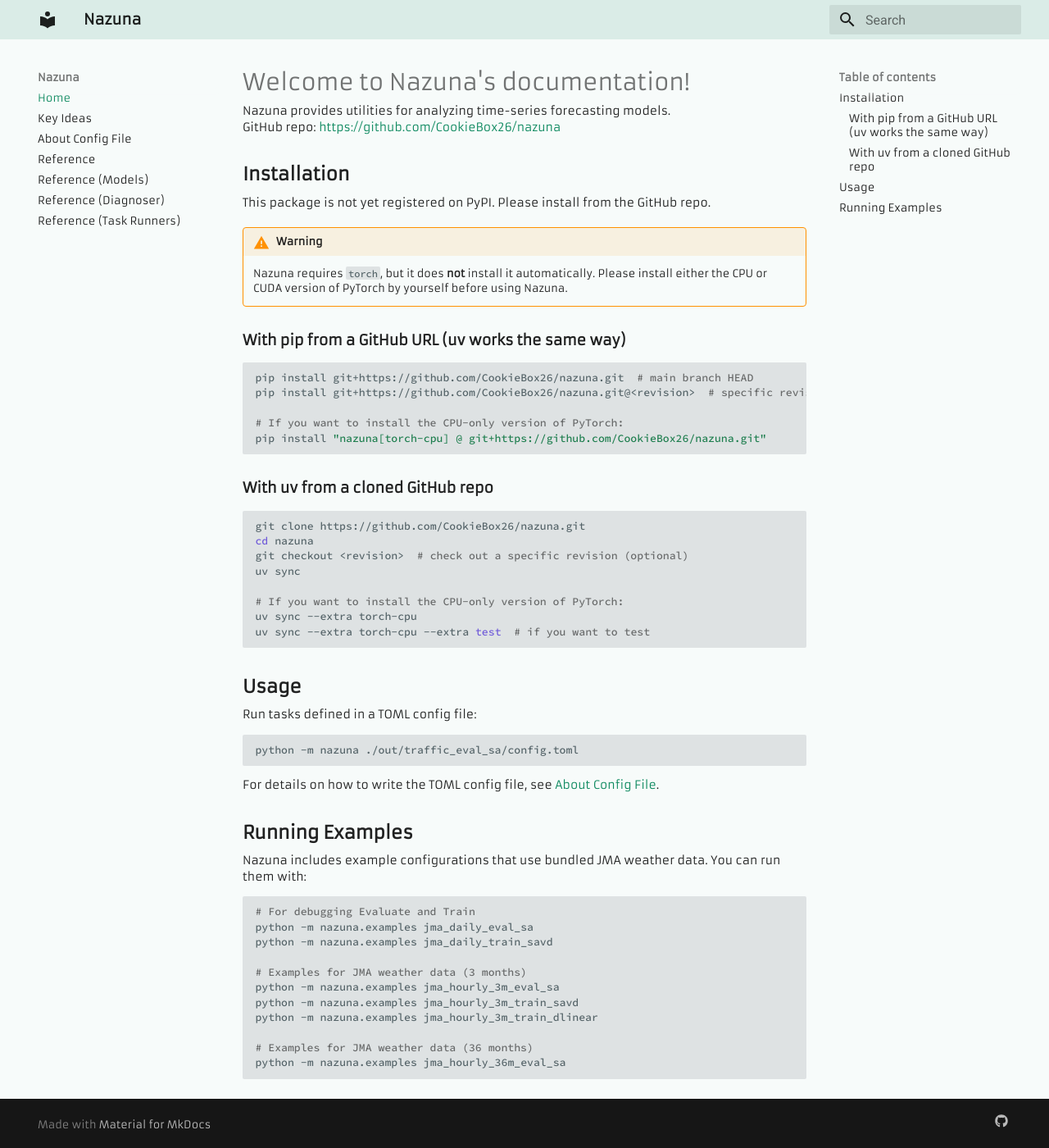
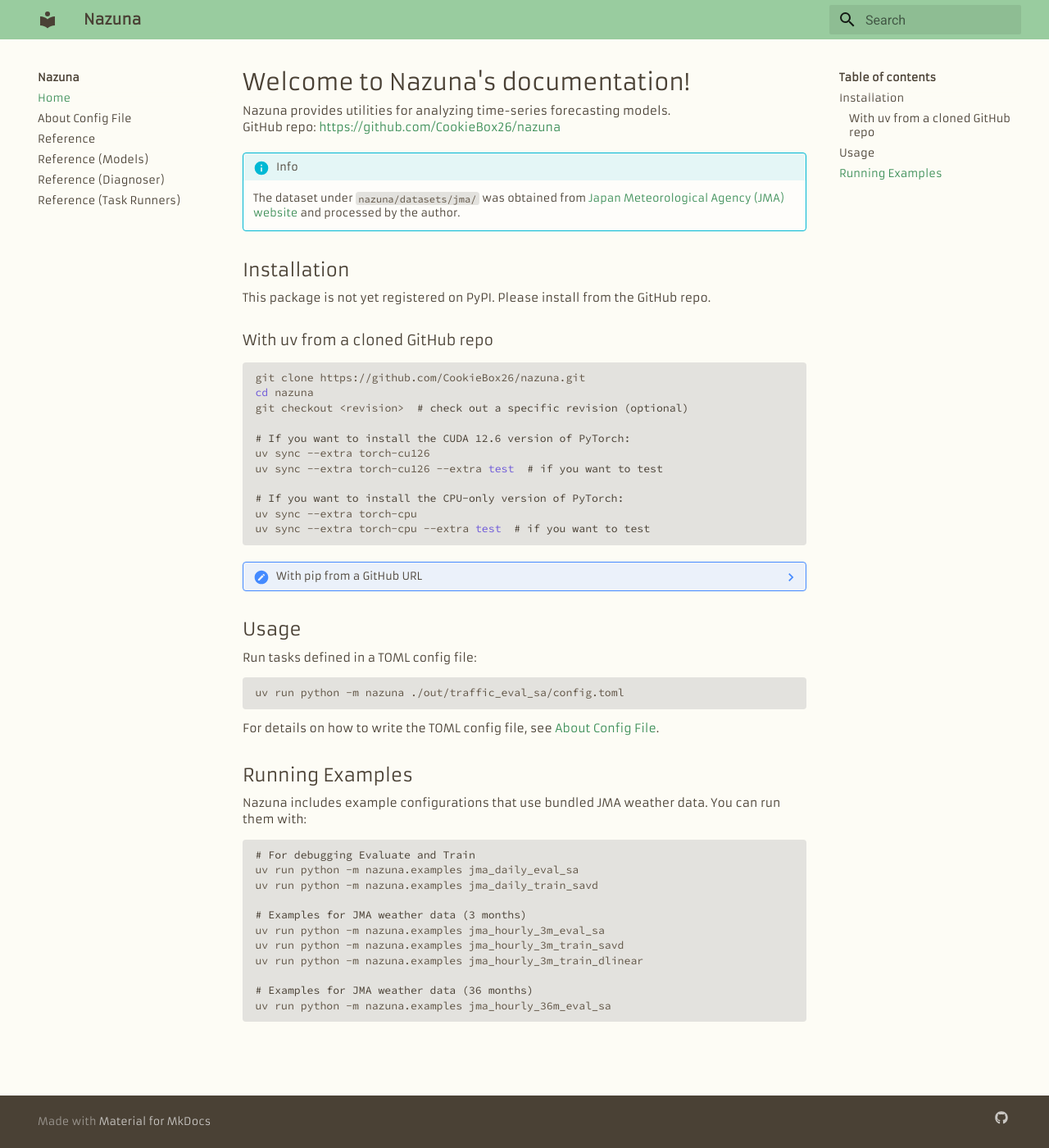
Before and after one commit to CookieBox26/nazuna, an MkDocs documentation site: the page built from docs/index.md, in a window 1280 px wide and 1400 px high. Shown: the whole window at 82% size. Built offline with MkDocs 1.6.1 and Material for MkDocs 9.7.7, drawn with Linux system fonts in a browser that asks for light colours; some web fonts are replaced.

````diff
--- a/docs/custom.css
+++ b/docs/custom.css
@@ -1,14 +1,22 @@
-@import url('https://fonts.googleapis.com/css2?family=Source+Code+Pro:ital,wght@0,200..900;1,200..900&family=Armata&family=IBM+Plex+Sans+JP&display=swap');
+@import url('https://fonts.googleapis.com/css2?family=Source+Code+Pro:ital,wght@0,400;0,600;1,400&display=swap');
+@import url('https://fonts.googleapis.com/css2?family=Armata&display=swap');
+@import url("https://fonts.googleapis.com/css2?family=IBM+Plex+Sans+JP:wght@400;600&display=swap");
 :root, [data-md-color-scheme=default] {
-    --md-default-bg-color: #f7fbfa;
-    --md-code-fg-color: #536267;
-    --md-code-bg-color: #dee2e3;
+    --md-default-bg-color: #fdfcf5;
+    --md-primary-fg-color: #99cc9f;
+    --md-primary-bg-color: #4a4135;
+    --md-default-fg-color: #4a4135;
+    --md-default-fg-color--light: #4a4135;
+    --md-code-fg-color: #615546;
+    --md-code-bg-color: #e3e2de;
+    --md-footer-bg-color--dark: #4a4135;
+    --md-admonition-bg-color: #fefdfa;
 }
 [data-md-color-primary=white] {
-    --md-typeset-a-color: #0d895f;
+    --md-typeset-a-color: #3d8f58;
 }
 [data-md-color-accent=indigo] {
-    --md-accent-fg-color: #8ecab8;
+    --md-accent-fg-color: #9bcc94;
 }
 body {
     font-family: 'Armata', 'IBM Plex Sans JP', var(--md-text-font-family);
@@ -26,37 +34,42 @@ body {
 code, pre, .md-typeset code {
     font-family: 'Source Code Pro', var(--md-code-font-family);
     font-optical-sizing: auto;
-    font-weight: 500;
 }
 .md-typeset code {
     font-size: .94em;
-    padding: .05em .25em;
+    padding: .05em .3em;
+    border-radius: .3em;
 }
 .md-header {
-    background-color: #daece7;
 	box-shadow: none;
+    font-weight: 400;
 }
 .md-typeset h1 {
     margin: 0 0 -0.25em;
 }
 .md-typeset h2 {
-    font-weight: bold;
     margin: 1.5em 0 -0.25em;
-}
-.md-typeset h3{
-    font-weight: bold;
 }
 .md-typeset h3 code {
     font-size: 1.1em;
-    font-weight: 600;
 }
 .md-typeset h4 code {
     margin-top: 1.5em;
 }
 .md-typeset h4 code {
     font-size: 1.05em;
-    font-weight: 600;
 }
 .md-typeset .admonition, .md-typeset details {
 	box-shadow: none;
 }
+.md-typeset ol li,.md-typeset ul li {
+    margin-bottom: .25em
+}
+.md-typeset .admonition-title,.md-typeset summary {
+    font-weight: 400
+}
+@media screen and (max-width: 44.9844em) {
+    .md-content__inner>.highlight {
+        margin: 1em 0;
+    }
+}
--- a/docs/index.md
+++ b/docs/index.md
@@ -3,39 +3,43 @@
 Nazuna provides utilities for analyzing time-series forecasting models.
 GitHub repo: [https://github.com/CookieBox26/nazuna](https://github.com/CookieBox26/nazuna)
 
+!!! info
+
+    The dataset under `nazuna/datasets/jma/` was obtained from [Japan Meteorological Agency (JMA) website](https://www.data.jma.go.jp/stats/etrn/index.php) and processed by the author.
+
 ## Installation
 
 This package is not yet registered on PyPI. Please install from the GitHub repo.
-
-!!! warning
-
-    Nazuna requires `torch`, but it does **not** install it automatically. Please install either the CPU or CUDA version of PyTorch by yourself before using Nazuna.
-
-### With pip from a GitHub URL (uv works the same way)
-```bash
-pip install git+https://github.com/CookieBox26/nazuna.git  # main branch HEAD
-pip install git+https://github.com/CookieBox26/nazuna.git@<revision>  # specific revision
-
-# If you want to install the CPU-only version of PyTorch:
-pip install "nazuna[torch-cpu] @ git+https://github.com/CookieBox26/nazuna.git"
-```
 
 ### With uv from a cloned GitHub repo
 ```bash
 git clone https://github.com/CookieBox26/nazuna.git
 cd nazuna
 git checkout <revision>  # check out a specific revision (optional)
-uv sync
+
+# If you want to install the CUDA 12.6 version of PyTorch:
+uv sync --extra torch-cu126
+uv sync --extra torch-cu126 --extra test  # if you want to test
 
 # If you want to install the CPU-only version of PyTorch:
 uv sync --extra torch-cpu
 uv sync --extra torch-cpu --extra test  # if you want to test
 ```
 
+??? note "With pip from a GitHub URL"
+
+    ```bash
+    pip install git+https://github.com/CookieBox26/nazuna.git  # main branch HEAD
+    pip install git+https://github.com/CookieBox26/nazuna.git@<revision>  # specific revision
+
+    # If you want to install the CPU-only version of PyTorch:
+    pip install "nazuna[torch-cpu] @ git+https://github.com/CookieBox26/nazuna.git"
+    ```
+
 ## Usage
 Run tasks defined in a TOML config file:
 ```bash
-python -m nazuna ./out/traffic_eval_sa/config.toml
+uv run python -m nazuna ./out/traffic_eval_sa/config.toml
 ```
 For details on how to write the TOML config file, see [About Config File](config.md).
 
@@ -43,14 +47,14 @@ For details on how to write the TOML config file, see [About Config File](config
 Nazuna includes example configurations that use bundled JMA weather data. You can run them with:
 ```bash
 # For debugging Evaluate and Train
-python -m nazuna.examples jma_daily_eval_sa
-python -m nazuna.examples jma_daily_train_savd
+uv run python -m nazuna.examples jma_daily_eval_sa
+uv run python -m nazuna.examples jma_daily_train_savd
 
 # Examples for JMA weather data (3 months)
-python -m nazuna.examples jma_hourly_3m_eval_sa
-python -m nazuna.examples jma_hourly_3m_train_savd
-python -m nazuna.examples jma_hourly_3m_train_dlinear
+uv run python -m nazuna.examples jma_hourly_3m_eval_sa
+uv run python -m nazuna.examples jma_hourly_3m_train_savd
+uv run python -m nazuna.examples jma_hourly_3m_train_dlinear
 
 # Examples for JMA weather data (36 months)
-python -m nazuna.examples jma_hourly_36m_eval_sa
+uv run python -m nazuna.examples jma_hourly_36m_eval_sa
 ```
--- a/mkdocs.yml
+++ b/mkdocs.yml
@@ -7,7 +7,6 @@ extra_css:
   - custom.css
 nav:
   - Home: index.md
-  - Key Ideas: key_ideas.md
   - About Config File: config.md
   - Reference: reference.md
   - Reference (Models): reference_models.md
````
Also changed, not shown: README.md (+2 -8 lines), docs/key_ideas.md (deleted, +0 -3 lines), docs/notes_ja.md (added, +24 -0 lines), docs/reference_models.md (+2 -0 lines), 3 other files.
